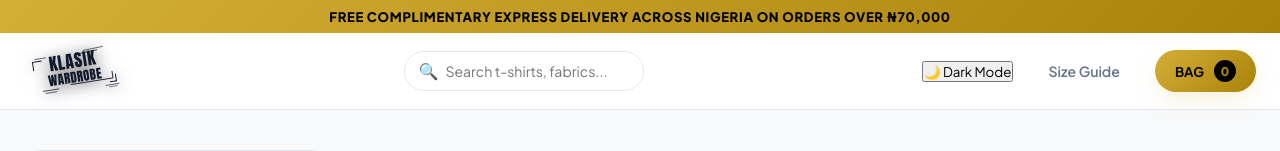
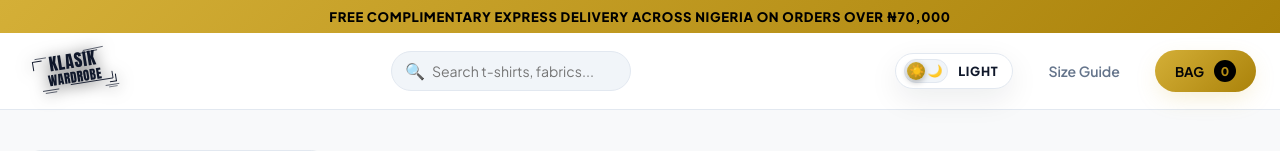
Before and after one commit to Gabby-design/Gloomme, a React (Vite) app: page / in a window 1280 px wide. Shown: the top 151 px of the page. Built offline with nearby package versions, Linux system fonts and the light colour scheme; a web font is replaced by a local one.

Commit message:
Comprehensive Light and Dark mode theme implementation with animated toggle switch

```diff
--- a/src/App.jsx
+++ b/src/App.jsx
@@ -409,8 +409,18 @@ function App() {
 
           {/* Nav Actions */}
           <div className="nav-actions">
-            <button className="theme-toggle-btn" onClick={toggleTheme} aria-label="Toggle Light/Dark Theme">
-              {theme === 'light' ? '🌙 Dark Mode' : '☀️ Light Mode'}
+            <button
+              className={`theme-toggle-switch ${theme}`}
+              onClick={toggleTheme}
+              aria-label="Toggle Light and Dark Theme"
+              title={`Switch to ${theme === 'light' ? 'Dark' : 'Light'} Mode`}
+            >
+              <span className="toggle-track">
+                <span className="toggle-icon sun">☀️</span>
+                <span className="toggle-icon moon">🌙</span>
+                <span className="toggle-thumb" />
+              </span>
+              <span className="toggle-label">{theme === 'light' ? 'Light' : 'Dark'}</span>
             </button>
             <button className="filter-btn" onClick={() => setIsSizeGuideOpen(true)}>
               Size Guide
--- a/src/index.css
+++ b/src/index.css
@@ -1,4 +1,19 @@
 :root {
+  --font-serif: 'Cinzel', serif;
+  --font-sans: 'Plus Jakarta Sans', sans-serif;
+
+  --radius-sm: 8px;
+  --radius-md: 14px;
+  --radius-lg: 20px;
+  --radius-full: 9999px;
+
+  --gold-primary: #d4af37;
+  --gold-gradient: linear-gradient(135deg, #d4af37 0%, #aa820a 100%);
+  --gold-glow: rgba(212, 175, 55, 0.25);
+}
+
+/* Light Theme (Default) */
+:root, [data-theme="light"] {
   color-scheme: light;
   --bg-main: #f8f9fa;
   --bg-card: #ffffff;
@@ -10,21 +25,37 @@
   --text-muted: #64748b;
   --text-gold: #b48c14;
 
-  --gold-primary: #d4af37;
-  --gold-gradient: linear-gradient(135deg, #d4af37 0%, #aa820a 100%);
-  --gold-glow: rgba(212, 175, 55, 0.25);
-  --dark-overlay: rgba(15, 23, 42, 0.75);
-
-  --font-serif: 'Cinzel', serif;
-  --font-sans: 'Plus Jakarta Sans', sans-serif;
-
-  --radius-sm: 8px;
-  --radius-md: 14px;
-  --radius-lg: 20px;
-  --radius-full: 9999px;
-
+  --dark-overlay: rgba(15, 23, 42, 0.65);
   --shadow-gold: 0 8px 25px -5px rgba(212, 175, 55, 0.25);
   --shadow-card: 0 10px 30px rgba(15, 23, 42, 0.08);
+  --header-bg: rgba(255, 255, 255, 0.94);
+  --input-bg: #f1f5f9;
+  --banner-bg: linear-gradient(135deg, #ffffff 0%, #f1f5f9 100%);
+  --modal-bg: #ffffff;
+  --drawer-bg: #ffffff;
+}
+
+/* Dark Theme */
+[data-theme="dark"] {
+  color-scheme: dark;
+  --bg-main: #09090d;
+  --bg-card: #121219;
+  --bg-card-hover: #181822;
+  --surface-border: rgba(255, 255, 255, 0.12);
+  --surface-border-strong: rgba(212, 175, 55, 0.5);
+
+  --text-main: #f8fafc;
+  --text-muted: #94a3b8;
+  --text-gold: #f3c649;
+
+  --dark-overlay: rgba(5, 5, 8, 0.85);
+  --shadow-gold: 0 10px 30px -10px rgba(212, 175, 55, 0.35);
+  --shadow-card: 0 20px 40px rgba(0, 0, 0, 0.6);
+  --header-bg: rgba(9, 9, 13, 0.92);
+  --input-bg: rgba(255, 255, 255, 0.07);
+  --banner-bg: linear-gradient(135deg, #121219 0%, #09090d 100%);
+  --modal-bg: #121219;
+  --drawer-bg: #121219;
 }
 
 * {
@@ -90,10 +121,10 @@ a {
   position: sticky;
   top: 0;
   z-index: 50;
-  background: rgba(255, 255, 255, 0.94);
+  background: var(--header-bg);
   backdrop-filter: blur(20px);
   border-bottom: 1px solid var(--surface-border);
-  transition: all 0.3s ease;
+  transition: background 0.3s ease, border-color 0.3s ease;
 }
 
 .nav-inner {
@@ -147,12 +178,75 @@ a {
 .search-input {
   width: 100%;
   padding: 10px 16px 10px 40px;
-  background: rgba(255, 255, 255, 0.06);
+  background: var(--input-bg);
   border: 1px solid var(--surface-border);
   border-radius: var(--radius-full);
   color: var(--text-main);
   font-size: 0.88rem;
   transition: all 0.2s ease;
+}
+
+/* Luxury Theme Toggle Switch */
+.theme-toggle-switch {
+  display: inline-flex;
+  align-items: center;
+  gap: 10px;
+  padding: 5px 14px 5px 8px;
+  background: var(--bg-card);
+  border: 1px solid var(--surface-border);
+  border-radius: var(--radius-full);
+  cursor: pointer;
+  color: var(--text-main);
+  font-weight: 800;
+  font-size: 0.78rem;
+  letter-spacing: 0.06em;
+  text-transform: uppercase;
+  box-shadow: var(--shadow-card);
+  transition: all 0.3s cubic-bezier(0.4, 0, 0.2, 1);
+  user-select: none;
+}
+
+.theme-toggle-switch:hover {
+  border-color: var(--gold-primary);
+  box-shadow: var(--shadow-gold);
+  transform: translateY(-1px);
+}
+
+.toggle-track {
+  position: relative;
+  width: 44px;
+  height: 24px;
+  background: var(--input-bg);
+  border-radius: var(--radius-full);
+  border: 1px solid var(--surface-border);
+  display: flex;
+  align-items: center;
+  justify-content: space-between;
+  padding: 0 4px;
+  transition: background 0.3s ease;
+}
+
+.toggle-icon {
+  font-size: 0.75rem;
+  z-index: 1;
+  line-height: 1;
+  transition: opacity 0.25s ease;
+}
+
+.toggle-thumb {
+  position: absolute;
+  top: 2px;
+  left: 2px;
+  width: 18px;
+  height: 18px;
+  border-radius: 50%;
+  background: var(--gold-gradient);
+  box-shadow: 0 2px 6px rgba(0, 0, 0, 0.3);
+  transition: transform 0.35s cubic-bezier(0.34, 1.56, 0.64, 1);
+}
+
+[data-theme="dark"] .toggle-thumb {
+  transform: translateX(20px);
 }
 
 .search-input:focus {
@@ -810,8 +904,9 @@ a {
 }
 
 .modal-dialog {
-  background: #0f0f14;
-  border: 1px solid var(--surface-border-strong);
+  background: var(--modal-bg);
+  color: var(--text-main);
+  border: 1px solid var(--surface-border);
   border-radius: var(--radius-lg);
   max-width: 760px;
   width: 100%;
@@ -911,9 +1006,10 @@ a {
   width: 440px;
   max-width: 100%;
   z-index: 130;
-  background: #0b0b0f;
-  border-left: 1px solid var(--surface-border-strong);
-  box-shadow: -10px 0 40px rgba(0, 0, 0, 0.8);
+  background: var(--drawer-bg);
+  color: var(--text-main);
+  border-left: 1px solid var(--surface-border);
+  box-shadow: -10px 0 40px rgba(0, 0, 0, 0.5);
   display: flex;
   flex-direction: column;
   animation: slideLeft 0.3s ease forwards;
@@ -1016,7 +1112,7 @@ a {
 .drawer-footer {
   padding: 24px;
   border-top: 1px solid var(--surface-border);
-  background: #07070a;
+  background: var(--bg-main);
 }
 
 .free-shipping-progress {
@@ -1075,7 +1171,7 @@ a {
 
 .form-input {
   padding: 12px 16px;
-  background: rgba(255, 255, 255, 0.05);
+  background: var(--input-bg);
   border: 1px solid var(--surface-border);
   border-radius: var(--radius-sm);
   color: var(--text-main);
@@ -1204,9 +1300,11 @@ a {
 /* Footer */
 .site-footer {
   border-top: 1px solid var(--surface-border);
-  background: #050508;
+  background: var(--bg-card);
+  color: var(--text-main);
   padding: 60px 0 30px;
   margin-top: 100px;
+  transition: background 0.3s ease, border-color 0.3s ease;
 }
 
 .footer-inner {
```
Also changed, not shown: 1 other file (tests, documents, lock files or other folders).
